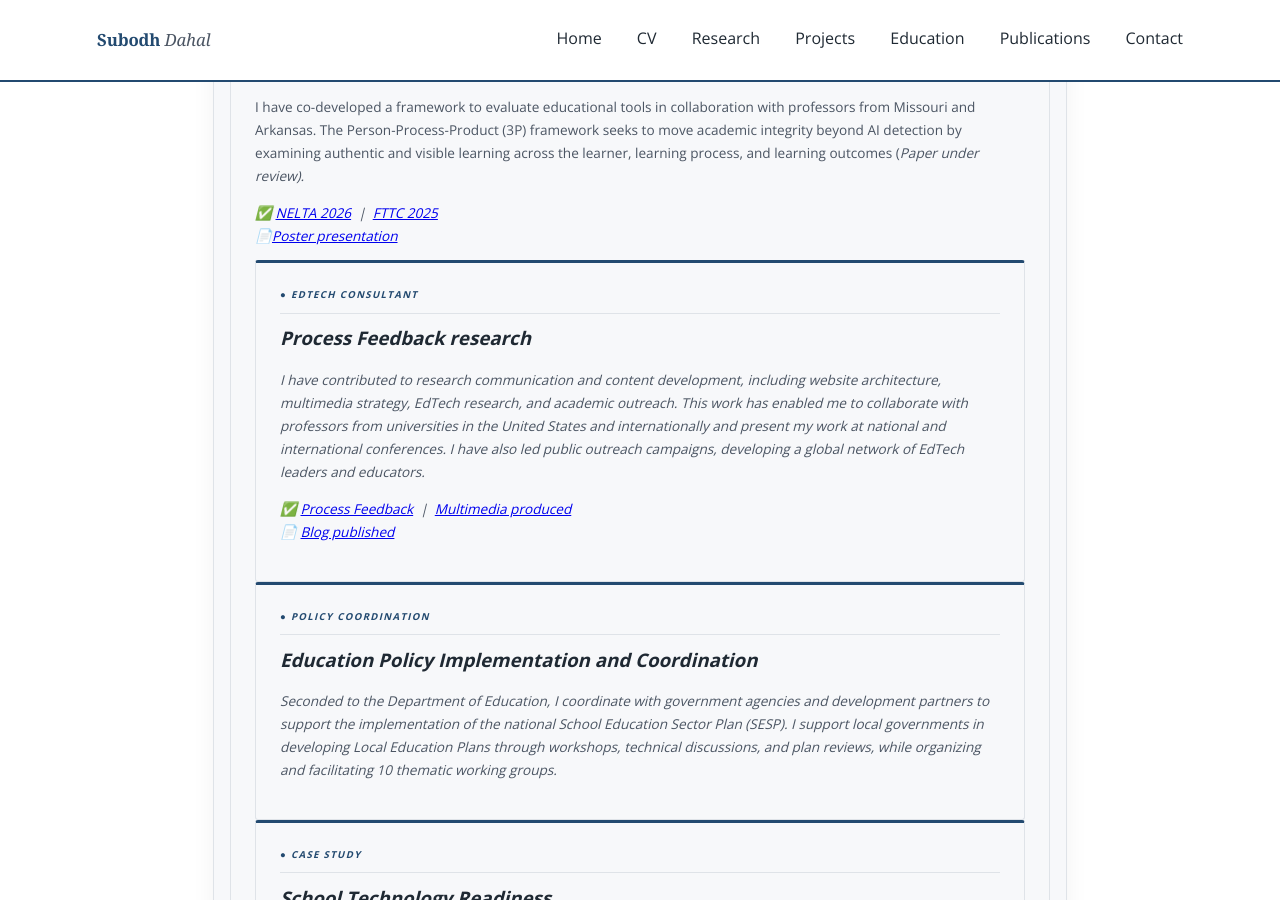
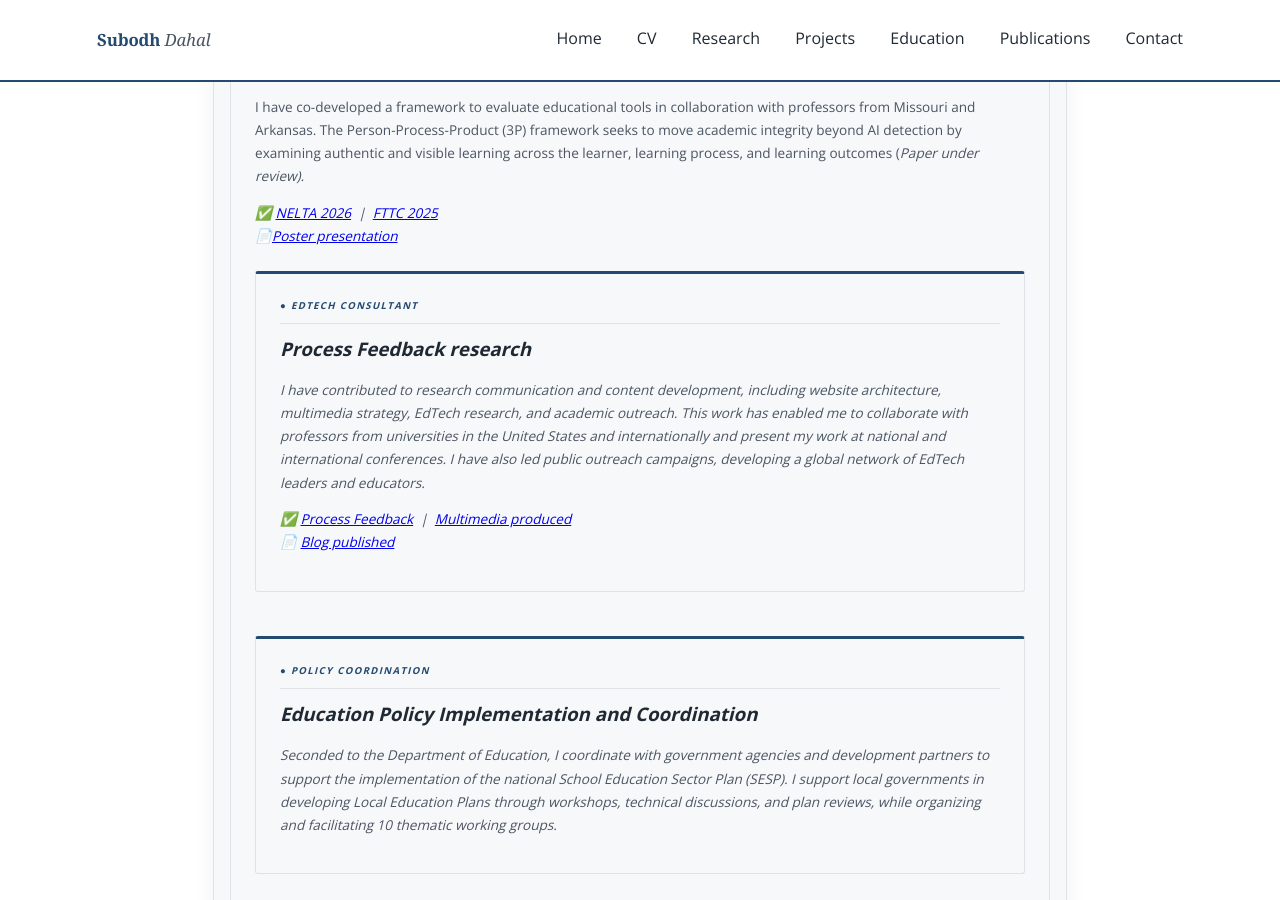
Before and after one commit to dahalsubodh/dahalsubodh.github.io, a Jekyll site: the page built from index.md, in a window 1280 px wide and 900 px high, scrolled down 804 px. Built offline with Jekyll 4.4.1, drawn with Linux system fonts in a browser that asks for light colours.

Commit message:
Update index.md

```diff
--- a/index.md
+++ b/index.md
@@ -19,6 +19,7 @@
         <a href="https://builder.guidebook.com/g/#/guides/fttc2025/schedule/sessions/31735290?scheduleDayPosition=2025-10-24&scheduleIndexInDayPosition=39">FTTC 2025</a>
         <br>📄<a href= "https://drive.google.com/file/d/1IdP8zCTnvqBzVhxeaKmsmzgbzyCWsYKX/view?usp=sharing">Poster presentation</a>
       </p>
+<div class="in-progress-grid">
     <article class="progress-card" data-status="● Edtech Consultant">
       <h3>Process Feedback research</h3>
       <p>I have contributed to research communication and content development, including website architecture, multimedia strategy, EdTech research, and academic outreach. This work has enabled me to collaborate with professors from universities in the United States and internationally and present my work at national and international conferences. I have also led public outreach campaigns, developing a global network of EdTech leaders and educators.</p>
@@ -27,11 +28,13 @@
         <a href="https://www.youtube.com/watch?v=mVxsM_omzrI">Multimedia produced</a>
         <br>📄 <a href= "https://processfeedback.org/blog/">Blog published</a> </p>
     </article>
-    <article class="progress-card" data-status="● Policy Coordination">
+ <div class="in-progress-grid">
+  <article class="progress-card" data-status="● Policy Coordination">
       <h3>Education Policy Implementation and Coordination</h3>
       <p>Seconded to the Department of Education, I coordinate with government agencies and development partners to support the implementation of the national School Education Sector Plan (SESP). I support local governments in developing Local Education Plans through workshops, technical discussions, and plan reviews, while organizing and facilitating 10 thematic working groups.</p>
     </article>
-    <article class="progress-card" data-status="● Case study">
+ <div class="in-progress-grid">
+   <article class="progress-card" data-status="● Case study">
       <h3>School Technology Readiness</h3>
       <p>In 2026, with institutional support from NIRT, I led a semi-structured survey across 13 community schools in Kathmandu to assess readiness for digital technology adoption. The study found that access to infrastructure alone was insufficient for effective adoption, highlighting the need for teacher capacity, institutional planning, training, and ongoing support.</p>
     </article>
```
